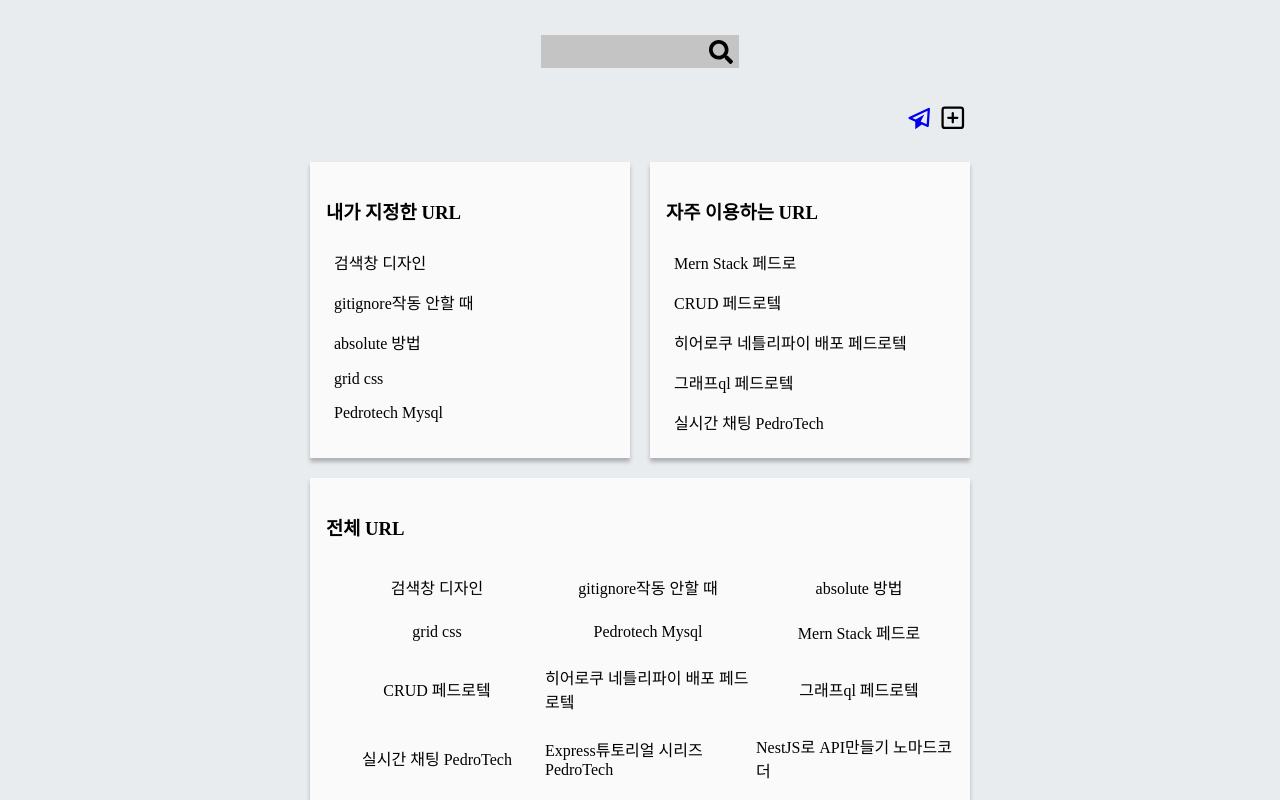
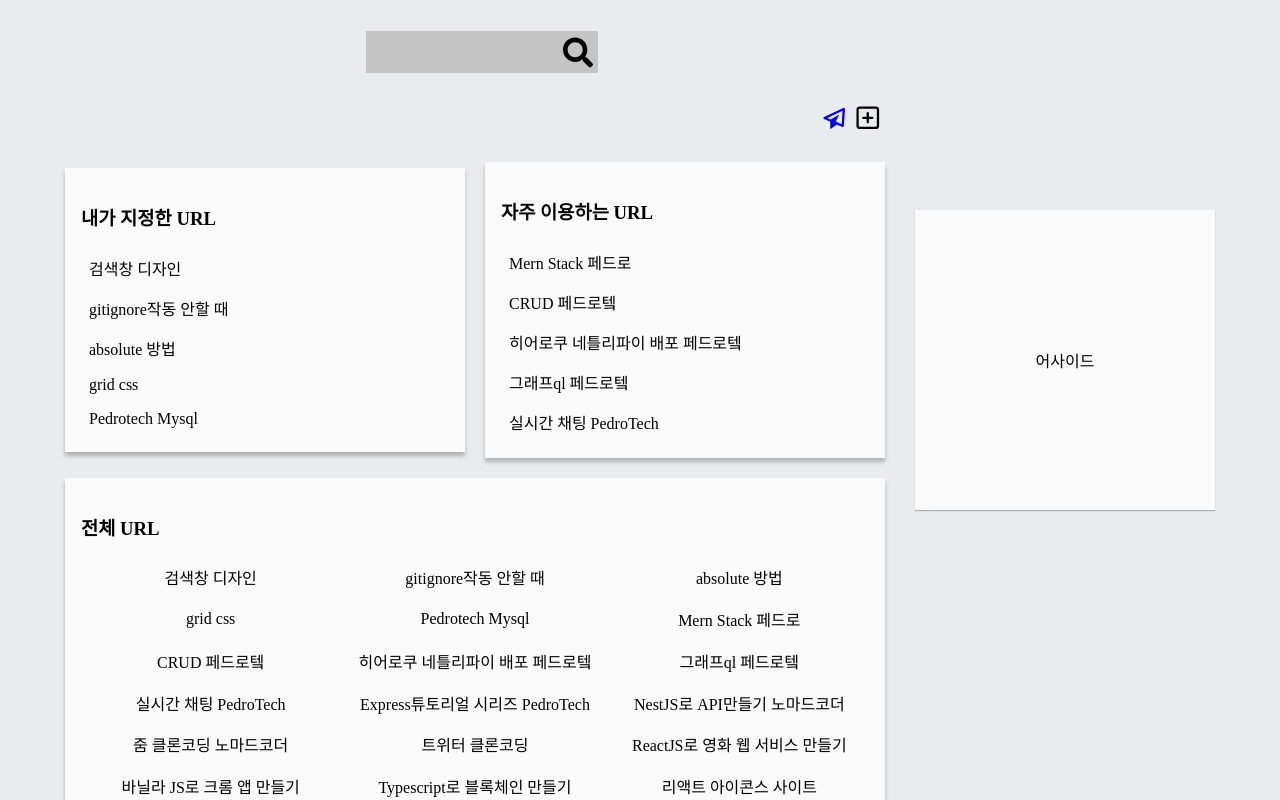
Before and after one commit to abehan7/urlseries, a React (Create React App) app in the folder client/: page / in a window 1280 px wide. Shown: the top 800 px of the page. Built offline with nearby package versions, Linux system fonts and the light colour scheme; a web font is replaced by a local one.

Commit message:
어사이드 얼추 만듬, 검색창 진행중

```diff
--- a/client/src/components/FiveUrls.js
+++ b/client/src/components/FiveUrls.js
@@ -13,6 +13,10 @@ const FiveUrls = ({ values, num1, num2 }) => {
             onMouseEnter={() => {
               console.log(123);
             }}
+            onContextMenu={(e) => {
+              console.log("우클릭");
+              e.preventDefault();
+            }}
             key={value.id}
           >
             {value.title}
--- a/client/src/components/TotalUrlMap.js
+++ b/client/src/components/TotalUrlMap.js
@@ -1,22 +1,46 @@
 import React from "react";
 
 const TotalUrlMap = ({ values }) => {
+  const onMouseEnter = (e) => {
+    console.log(e.target);
+
+    // 시간지연같은거 두고싶은데
+    // 3초 이상 누르고있으면 나오도록 하는거
+    // const newDiv = document.createElement("div");
+    // const newText = document.createTextNode("안녕하세요");
+    // newDiv.className = "hello";
+    // newDiv.appendChild(newText);
+    // document.querySelector(".text-three-container").appendChild(newDiv);
+  };
+
+  const onMouseLeave = () => {
+    if (document.querySelector(".hello")) {
+      document.querySelectorAll(".hello").forEach((one) => {
+        one.remove();
+      });
+    }
+  };
   return (
     <>
       {values.map((value) => {
         return (
+          <>
             <div
               className="T-url"
               key={value.id}
               onClick={() => {
                 window.open(value.url);
               }}
-            onMouseEnter={() => {
-              console.log(123);
+              onMouseEnter={onMouseEnter}
+              onMouseLeave={onMouseLeave}
+              onContextMenu={(e) => {
+                console.log("우클릭");
+                e.preventDefault();
               }}
             >
-            {value.title}
+              <div className="valueTitle">{value.title}</div>
             </div>
+          </>
         );
       })}
     </>
--- a/client/src/routers/MainPage.css
+++ b/client/src/routers/MainPage.css
@@ -5,16 +5,24 @@
   font-weight: normal;
   font-style: normal;
 }
-
+.MainPage {
+  display: flex;
+  flex-direction: row;
+  align-items: center;
+  justify-content: center;
+  width: 100%;
+}
 .grid-container {
   display: grid;
   justify-content: center;
+  align-items: center;
   padding-top: 2rem;
   padding-bottom: 10%;
   height: 100vh;
-  grid-template-columns: repeat(2, 25%);
+  grid-template-columns: repeat(2, 400px);
   grid-template-rows: 40px 50px auto minmax(auto, 660px);
   grid-gap: 20px;
+  padding-right: 30px;
 }
 
 .search-box {
@@ -23,7 +31,7 @@
   align-items: center;
   justify-content: end;
   width: 30%;
-  height: 39px;
+  height: 100%;
   /* background-color: #c4c4c4; */
   margin-left: auto;
   margin-right: auto;
@@ -31,8 +39,8 @@
 
 .search-box > input {
   border: 0;
-  width: 100%;
-  height: 80%;
+  width: 200px;
+  height: 100%;
   background-color: #c4c4c4;
   padding-left: 1rem;
   padding-right: 1rem;
@@ -43,10 +51,17 @@
 }
 
 .search-box > svg {
+  position: absolute;
+  /* left: 10px; */
   cursor: pointer;
-  position: absolute;
-  font-size: 1.5rem;
-  right: 42.7%;
+  font-size: 30px;
+  height: 35px;
+  padding-right: 5px;
+  /* background-color: #c4c4c4; */
+
+  /* background-color: #c4c4c4; */
+
+  /* left: 545px; */
 }
 
 .share-write {
@@ -62,8 +77,8 @@
   padding: 0.2rem;
 }
 
-.share-write svg:first-child:hover {
-  color: rgba(59, 255, 255, 1);
+.share-write svg:hover {
+  color: rgb(218, 218, 0);
 }
 
 .Rectangle {
@@ -105,6 +120,8 @@
 
 .text-three-container {
   display: grid;
+  align-items: center;
+  justify-content: center;
   grid-template-columns: repeat(3, 1fr);
   grid-gap: 5px;
   padding: 0px;
@@ -117,9 +134,25 @@
 
 .T-url {
   display: flex;
+  flex-direction: column;
   align-items: center;
   justify-content: center;
   width: 100%;
   height: 100%;
-  padding: 0.5rem;
+  padding: 0.4rem 0 0.4rem 0;
 }
+
+.aside {
+  display: flex;
+  position: sticky;
+  margin-top: -240px;
+  /* padding-bottom: 100px; */
+  width: 300px;
+  height: 300px;
+  align-items: center;
+  justify-content: center;
+  /* right: 2%; */
+  top: 20%;
+  background-color: #fafafa;
+  box-shadow: 0px 1px 1px 0 rgba(0, 0, 0, 0.25);
+}
--- a/client/src/routers/MainPage.js
+++ b/client/src/routers/MainPage.js
@@ -10,12 +10,18 @@ import FiveUrls from "../components/FiveUrls";
 
 const MainPage = () => {
   const values = urls.urls;
+  window.document.onselectstart = new Function("return false");
 
   return (
-    <div>
+    <div className="MainPage">
       <div className="grid-container">
         <div className="search-box">
-          <input />
+          <input
+            onClick={() => {
+              document.querySelector(".search-box > svg").style.display =
+                "none";
+            }}
+          />
           <FaSearch />
         </div>
         <div className="share-write">
@@ -43,6 +49,8 @@ const MainPage = () => {
           </div>
         </div>
       </div>
+
+      <div className="aside">어사이드</div>
     </div>
   );
 };
--- a/client/src/urls.json
+++ b/client/src/urls.json
@@ -144,6 +144,24 @@
       "url": "https://hianna.tistory.com/398",
       "title": "JS 배열자르기",
       "hashTags": ["#input", "#인풋태그", "#디자인", "#css"]
+    },
+    {
+      "id": "24",
+      "url": "https://zetawiki.com/wiki/HTML_%EB%A7%88%EC%9A%B0%EC%8A%A4_%EC%9D%B4%EB%B2%A4%ED%8A%B8_onmouseenter,_onmouseover,_onmouseout,_onmousemove",
+      "title": "마우스이벤트",
+      "hashTags": ["#input", "#인풋태그", "#디자인", "#css"]
+    },
+    {
+      "id": "25",
+      "url": "https://hianna.tistory.com/484",
+      "title": "JS div 동적생성",
+      "hashTags": ["#input", "#인풋태그", "#디자인", "#css"]
+    },
+    {
+      "id": "26",
+      "url": "https://webisfree.com/2018-11-16/[css]-%EC%8A%A4%ED%81%AC%EB%A1%A4%ED%95%B4%EB%8F%84-%EC%97%98%EB%A6%AC%EB%A8%BC%ED%8A%B8%EA%B0%80-%EC%9B%80%EC%A7%81%EC%9D%B4%EC%A7%80-%EC%95%8A%EB%8A%94-%EB%B0%A9%EB%B2%95-position-sticky",
+      "title": "스티키 양 날개 고정시키기",
+      "hashTags": ["#input", "#인풋태그", "#디자인", "#css"]
     }
   ]
 }
```
Lines whose indentation alone changed are shown as unchanged.
